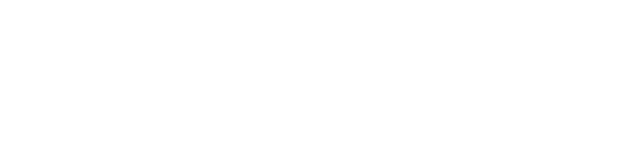
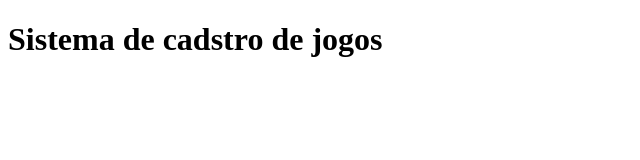
Before and after one commit to Natania-Pereira/sistema-de-cadastro, a plain HTML site: page index.html in a window 1280 px wide. Shown: the whole page, without its empty margins (0-640 px from the left). Drawn offline with Linux system fonts and the light colour scheme.

```diff
--- a/index.html
+++ b/index.html
@@ -8,5 +8,7 @@
 </head>
 <body>
 
+    <h1> Sistema de cadstro de jogos</h1>
+
 </body>
 </html>
```
